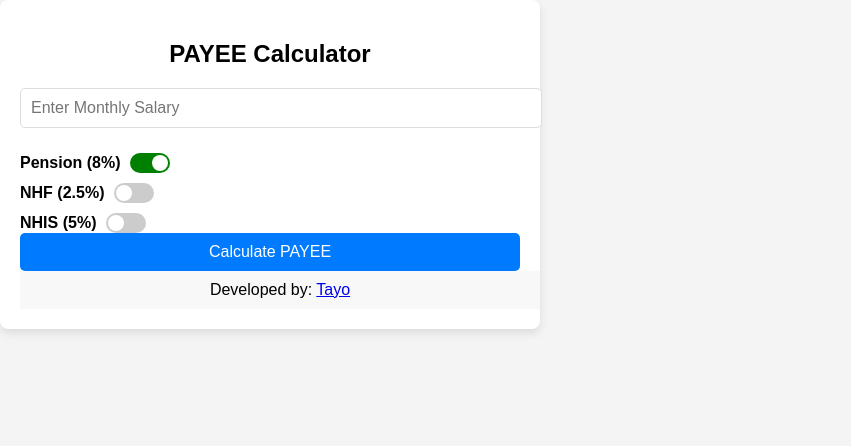
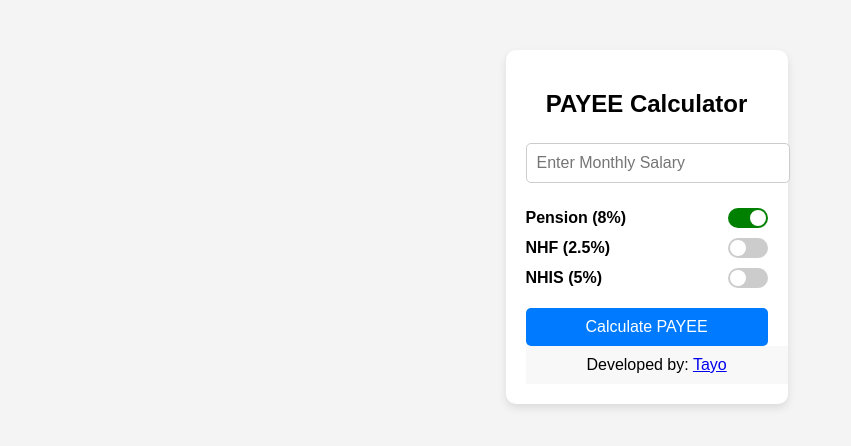
Before and after one commit to Olutayo25/payee-calculator, a React (Create React App) app: page / in a window 1280 px wide. Shown: the top 446 px of the page, without its empty margins (0-851 px from the left). Built offline with nearby package versions, Linux system fonts and the light colour scheme.

Commit message:
UI Improvements: Adjusted React, Feedback Response and Analytics

```diff
--- a/src/styles.css
+++ b/src/styles.css
@@ -1,37 +1,24 @@
 /* General styling */
-body, html {
+body {
     font-family: Arial, sans-serif;
     background-color: #f4f4f4;
-    height: 100%;
     margin: 0;
+    padding: 0;
     display: flex;
-    flex-direction: column;
-}
-
-/* Centering app */
-#root {
-    display: flex;
-    flex-direction: column;
-    min-height: 100vh;
-}
-
-.app-container {
-    flex-grow: 1; /* Pushes footer down */
-    display: flex;
-    align-items: center;
-    justify-content: center;
-    padding: 20px;
+    justify-content: center;  /* Centers horizontally */
+    align-items: center;  /* Centers vertically */
+    min-height: 100vh;  /* Takes full height of the viewport */
 }
 
 /* Wrapper to center the app */
 .container {
-    width: 90%;
-    max-width: 500px;
+    width: 90%; /* Responsive width */
+    max-width: 500px; /* Prevents it from being too wide on big screens */
     background: #fff;
     padding: 20px;
     border-radius: 8px;
     box-shadow: 0px 4px 10px rgba(0, 0, 0, 0.1);
-    text-align: center;
+    text-align: center; /* Centers text content */
 }
 
 /* Headings */
@@ -48,11 +35,64 @@ label {
 }
 
 /* Inputs & Select */
+input, select {
+    width: 100%;
+    padding: 10px;
+    margin: 5px 0;
+    border: 1px solid #ddd;
+    border-radius: 5px;
+}
+
+/* Buttons */
+button {
+    width: 100%;
+    padding: 10px;
+    background: #007bff;
+    color: white;
+    border: none;
+    border-radius: 5px;
+    cursor: pointer;
+    margin-top: 10px;
+}
+
+button:hover {
+    background: #0056b3;
+}
+
+/* Result Display */
+.result {
+    text-align: center;
+    font-size: 1.2em;
+    margin-top: 15px;
+    font-weight: bold;
+    color: green;
+}
+
+/* Mobile-first responsive adjustments */
+@media (max-width: 600px) {
+    .container {
+        width: 95%;
+        padding: 15px;
+    }
+}
+
+/* Container Styling */
+.container {
+    max-width: 400px;
+    margin: 50px auto;
+    padding: 20px;
+    background: #ffffff;
+    border-radius: 10px;
+    box-shadow: 0 4px 8px rgba(0, 0, 0, 0.1);
+    text-align: center;
+}
+
+/* Input Field */
 .input-field {
     width: 100%;
     padding: 10px;
     margin-bottom: 15px;
-    border: 1px solid #ddd;
+    border: 1px solid #ccc;
     border-radius: 5px;
     font-size: 16px;
 }
@@ -67,23 +107,18 @@ label {
     border-radius: 5px;
     font-size: 16px;
     cursor: pointer;
-    transition: background 0.3s ease-in-out;
-    outline: none;
 }
 
 .calculate-btn:hover {
     background-color: #0056b3;
 }
 
-.calculate-btn:focus {
-    box-shadow: 0 0 5px rgba(0, 123, 255, 0.5);
-}
-
 /* Toggle Switch */
 .toggle-switch {
     display: flex;
+    justify-content: space-between;
     align-items: center;
-    gap: 10px; /* Ensures uniform spacing */
+    margin-bottom: 10px;
 }
 
 .toggle-switch input {
@@ -124,25 +159,41 @@ label {
     width: 100%;
     border-collapse: collapse;
     margin-top: 10px;
-    font-size: 16px;
 }
 
 .results th, .results td {
     border: 1px solid #ccc;
-    padding: 10px;
-    text-align: left;
+    padding: 8px;
 }
 
 .results th {
     background: #f1f1f1;
-    font-weight: bold;
 }
 
-/* Footer */
+html, body {
+  height: 100%;
+  margin: 0;
+  display: flex;
+  flex-direction: column;
+}
+
+#root {
+  display: flex;
+  flex-direction: column;
+  min-height: 100vh;
+}
+
+.app-container {
+  flex-grow: 1; /* Pushes the footer down */
+  display: flex;
+  align-items: center;
+  justify-content: center;
+  padding: 20px;
+}
+
 .footer {
-    text-align: center;
-    padding: 10px;
-    background-color: #f8f8f8;
-    width: 100%;
-    margin-top: auto;
+  text-align: center;
+  padding: 10px;
+  background-color: #f8f8f8;
+  width: 100%;
 }
```
Also changed, not shown: index.html (+75 -3 lines).
